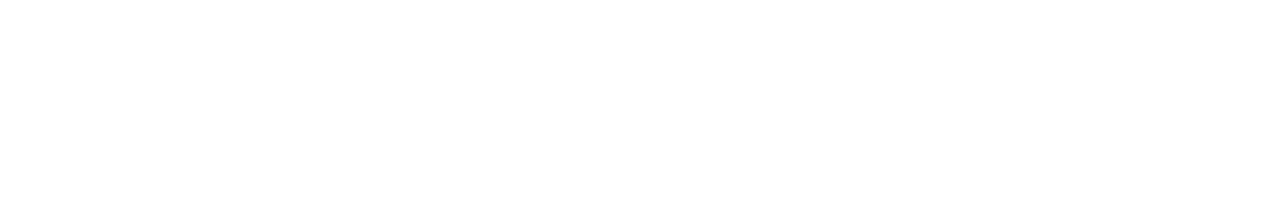
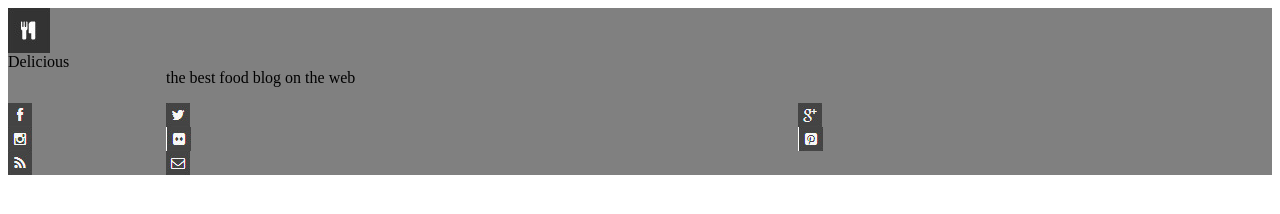
Before and after one commit to erikafoin/chocolatepizza, a plain HTML site: page index.html in a window 1280 px wide. Drawn offline with Linux system fonts and the light colour scheme.

Commit message:
starting grid layout

```diff
--- a/index.html
+++ b/index.html
@@ -10,6 +10,25 @@
 </head>
 
 <body>
+    <div class="wrapper">
+        <div class="logo">
+            <img src="img/logo.png">
+        </div>
+        <div class="header">
+            <header class="delicious">Delicious</header>
+            <p>the best food blog on the web</p>
+        </div>
+        <div class="icons">
+            <img src="img/fb-icon.png">
+            <img src="img/twit-icon.png">
+            <img src="img/gp-icon.png">
+            <img src="img/insta-icon.png">
+            <img src="img/flic-icon.png">
+            <img src="img/pint-icon.png">
+            <img src="img/rss-icon.png">
+            <img src="img/mail-icon.png">
+        </div>
+    </div>
 
     <script type="module" src="app.js"></script>
 </body>
--- a/style.css
+++ b/style.css
@@ -0,0 +1,7 @@
+.wrapper div {
+    display: grid;
+    grid-template-columns: 1fr 4fr 3fr;
+    background-color: gray;
+    border: 1px black;
+    space-between: 5em;
+}
```
